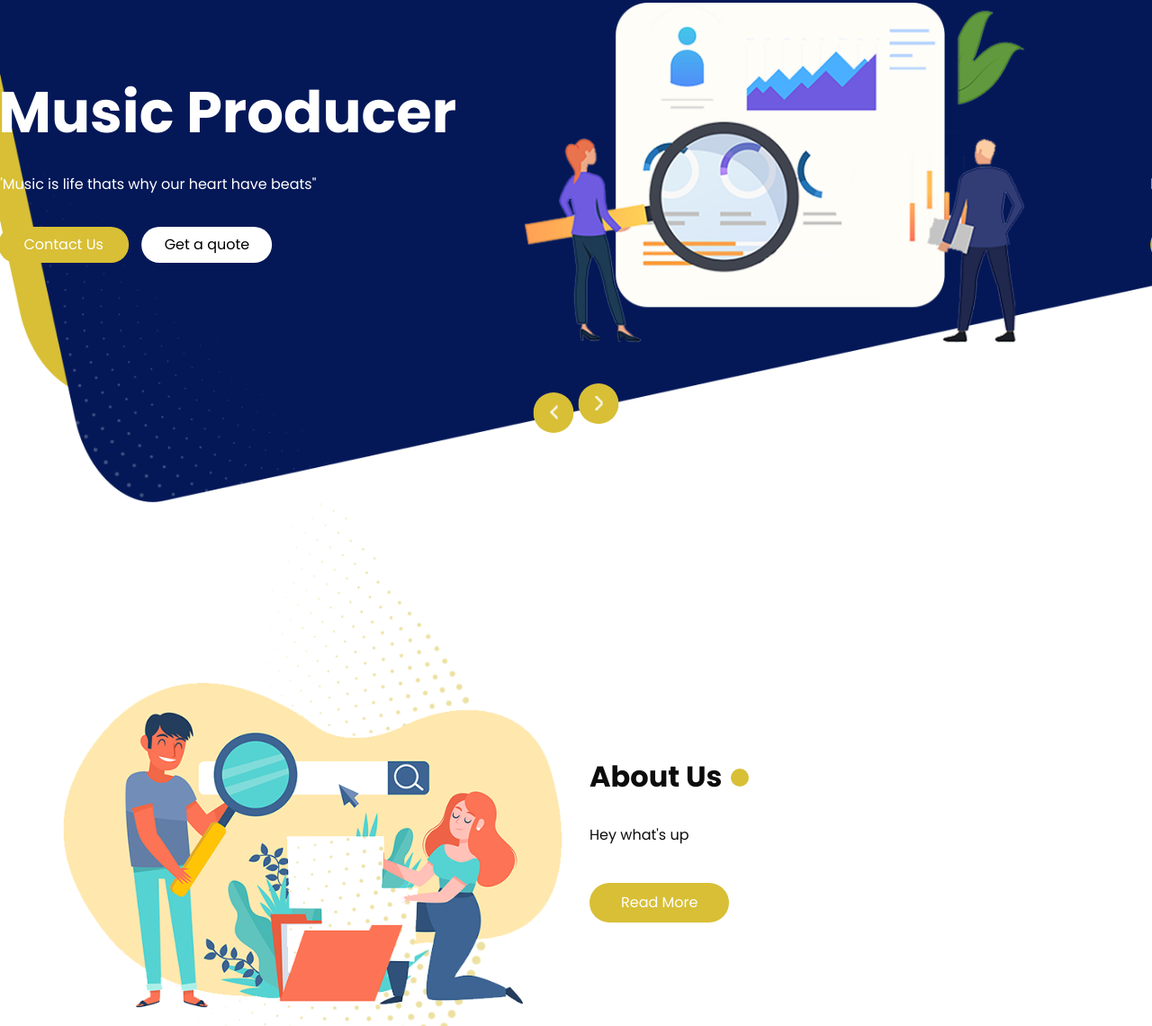
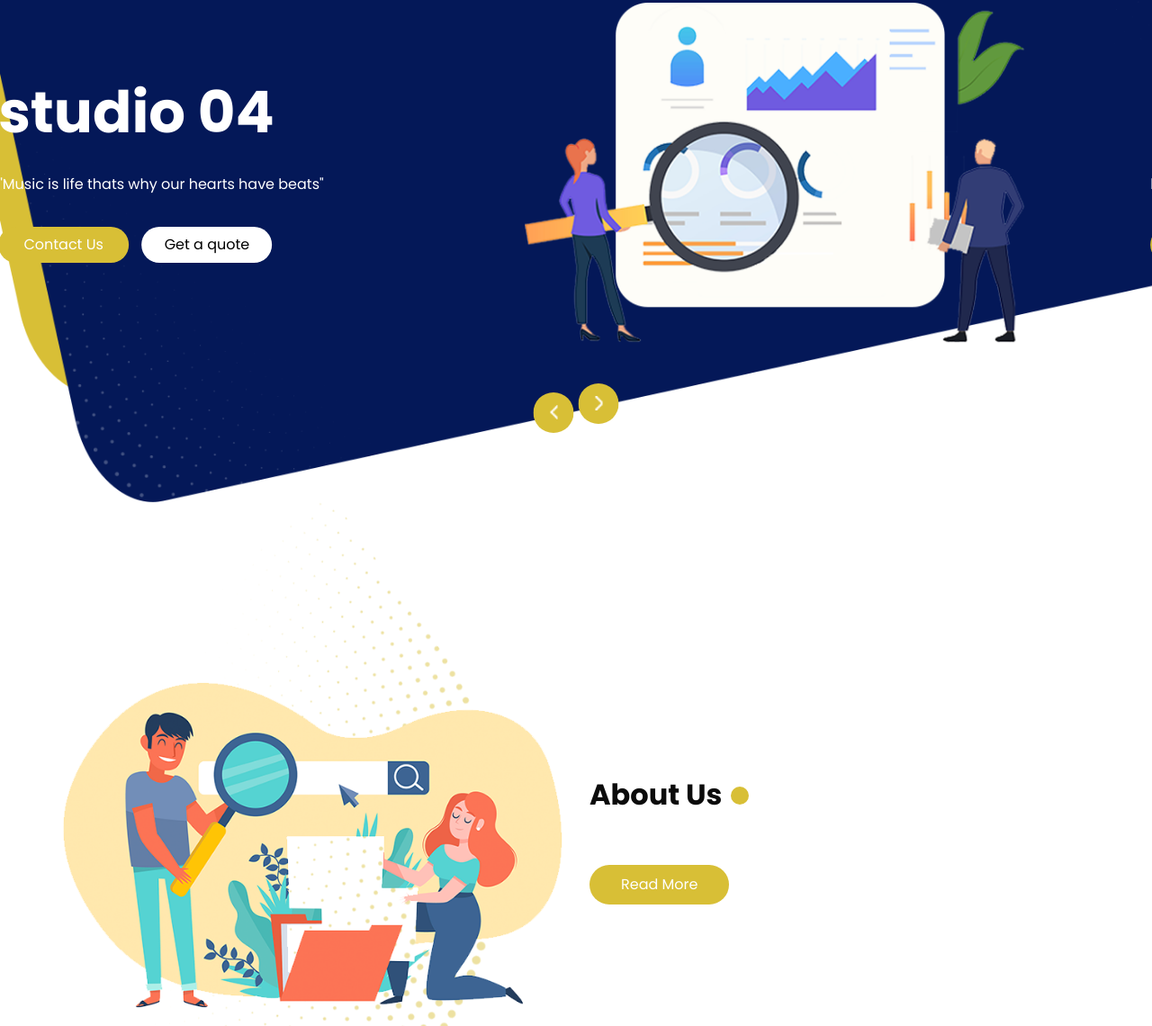
Before and after one commit to yash4522k/Yash4522k.github.io, a plain HTML site: page index.html in a window 1280 px wide. Shown: the part 226-1366 px from the top of the page at 90% size. Drawn offline with nearby package versions, Linux system fonts and the light colour scheme.

Commit message:
ljbj
ljblb

```diff
--- a/index.html
+++ b/index.html
@@ -90,10 +90,10 @@
                 <div class="col-md-6 ">
                   <div class="detail_box">
                     <h1>
-                     Music Producer
+                     studio 04
                     </h1>
                     <p>
-                       "Music is life thats why our heart have beats"
+                       "Music is life thats why our hearts have beats"
                     </p>
                     <div class="btn-box">
                       <a href="" class="btn-1">
@@ -123,6 +123,7 @@
                     </h1>
                     <p>
                       love music?? we tooo
+
                     </p>
                     <div class="btn-box">
                       <a href="" class="btn-1">
@@ -148,7 +149,7 @@
                 <div class="col-md-6 ">
                   <div class="detail_box">
                     <h1>
-                       Sunrise Musicians
+                       Sunrise musicians
                     </h1>
                     <p>
                        Music Producer
@@ -203,7 +204,6 @@
               </h2>
             </div>
             <p>
-              Hey what's up
 
             </p>
             <a href="">
```
